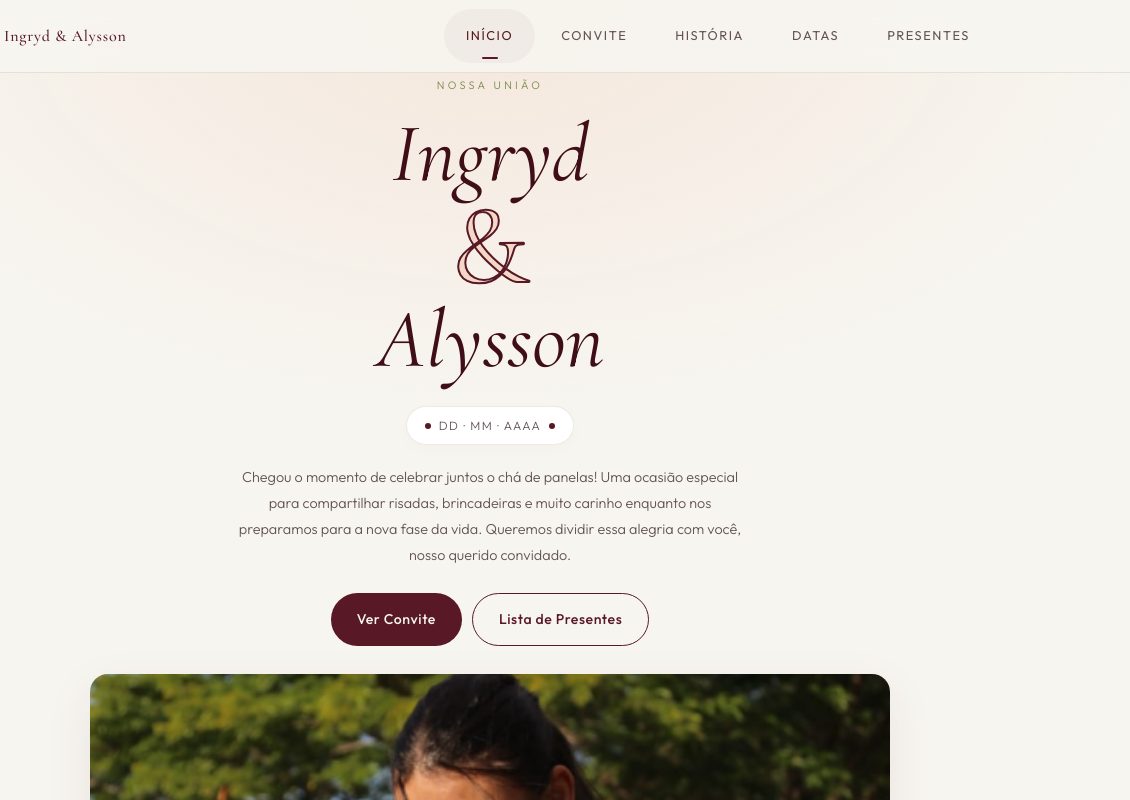
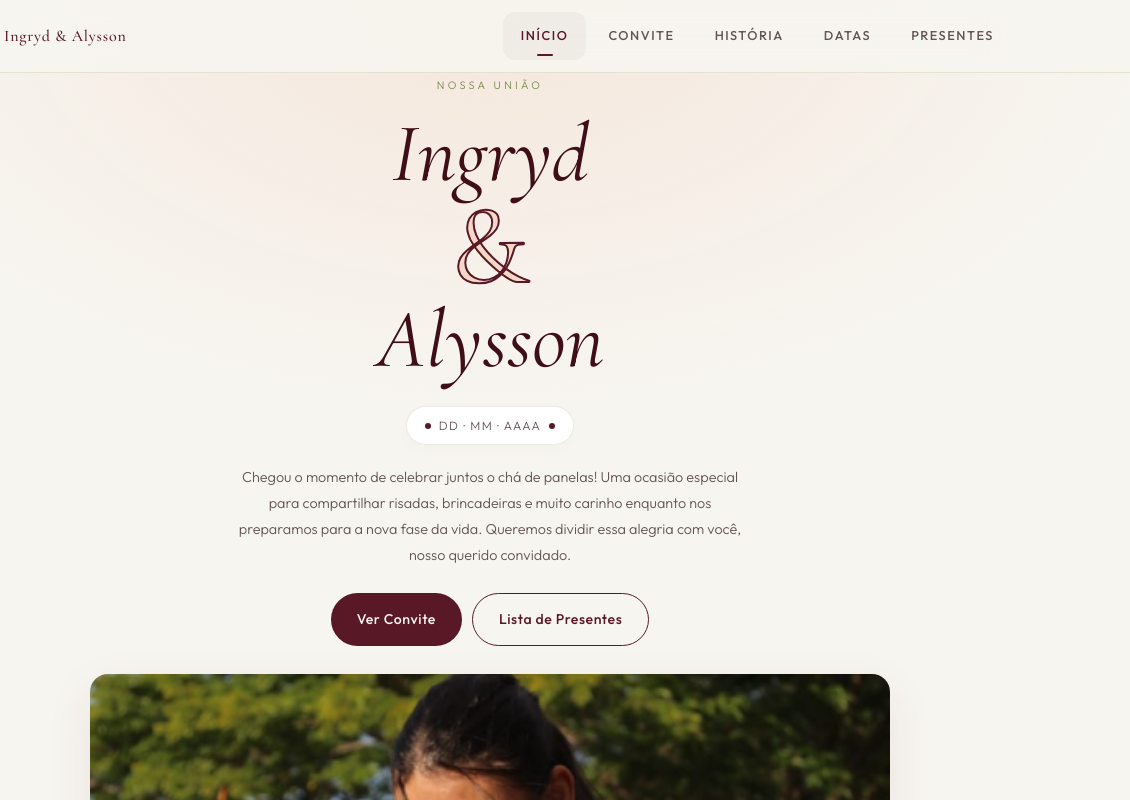
Before and after one commit to andersonjr667/Ingryd-Alysson, a website: page index.html in a window 1280 px wide. Shown: the top 800 px of the page, 150-1280 px from the left. Drawn offline with nearby package versions, Linux system fonts and the light colour scheme.

Commit message:
refactor: improve header behavior on desktop and mobile

```diff
--- a/css/global.css
+++ b/css/global.css
@@ -31,8 +31,8 @@
 
 /* --- RESET --- */
 *, *::before, *::after { margin: 0; padding: 0; box-sizing: border-box; }
-html { scroll-behavior: smooth; scroll-padding-top: 56px; }
-@media (min-width: 769px) { html { scroll-padding-top: 72px; } }
+html { scroll-behavior: smooth; scroll-padding-top: 76px; }
+@media (min-width: 769px) { html { scroll-padding-top: 92px; } }
 body {
   font-family: var(--f-sans);
   color: var(--c-text);
@@ -43,6 +43,9 @@
   -webkit-font-smoothing: antialiased;
   -webkit-text-size-adjust: 100%;
   text-size-adjust: 100%;
+}
+section[id] {
+  scroll-margin-top: 96px;
 }
 
 /* Scroll lock – usado quando menu hamburger está aberto (fix iOS) */
@@ -237,62 +240,59 @@
 
 .nav-menu {
   position: fixed;
-  inset: 0;
-  background: var(--c-bg);
+  top: 56px;
+  right: 0;
+  width: min(86vw, 320px);
+  max-width: 320px;
+  height: calc(100dvh - 56px);
+  max-height: calc(100dvh - 56px);
+  background: rgba(247, 245, 240, 0.97);
+  backdrop-filter: blur(16px);
+  -webkit-backdrop-filter: blur(16px);
   display: flex;
   flex-direction: column;
-  align-items: center;
-  justify-content: center;
-  gap: 4px;
+  align-items: stretch;
+  justify-content: flex-start;
+  gap: 6px;
   transform: translateX(100%);
-  transition: transform 0.4s cubic-bezier(0.4, 0, 0.2, 1);
+  transition: transform 0.35s cubic-bezier(0.4, 0, 0.2, 1);
   z-index: 1001;
-  padding: 20px;
+  padding: 20px 14px 24px;
   pointer-events: none;
-}
-
-/* Backdrop escuro atrás do menu */
-.nav-menu::before {
-  content: '';
-  position: fixed;
-  inset: 0;
-  background: rgba(0, 0, 0, 0.45);
-  z-index: -1;
-  opacity: 0;
-  transition: opacity 0.35s ease;
-  pointer-events: none;
+  box-shadow: -12px 0 32px rgba(88, 24, 37, 0.12);
+  border-left: 1px solid var(--c-border);
+  overflow-y: auto;
 }
 
 .nav-menu.open {
   transform: translateX(0);
   pointer-events: auto;
 }
-.nav-menu.open::before {
-  opacity: 1;
-  pointer-events: auto;
+
+.nav-menu li {
+  width: 100%;
 }
 
 .nav-menu a {
-  font-size: 1.15rem;
-  font-weight: 400;
+  font-size: 0.95rem;
+  font-weight: 500;
   letter-spacing: 0.12em;
   text-transform: uppercase;
   color: var(--c-text-soft);
-  padding: 14px 40px;
-  border-radius: var(--r-pill);
+  padding: 14px 16px;
+  border-radius: var(--r-m);
   transition: all 0.25s;
-  min-height: 54px;
+  min-height: 48px;
   display: flex;
   align-items: center;
   width: 100%;
-  justify-content: center;
+  justify-content: flex-start;
   touch-action: manipulation;
 }
 .nav-menu a:hover, .nav-menu a.active {
   color: var(--c-primary);
   background: var(--c-primary-ghost);
 }
-
 
 @media (min-width: 769px) {
   .nav-bar { height: 72px; padding: 0 48px; justify-content: space-between; }
@@ -303,10 +303,22 @@
     flex-direction: row;
     gap: 4px;
     background: transparent;
+    width: auto;
+    pointer-events: auto;
+    max-width: none;
+    height: auto;
+    max-height: none;
+    padding: 0;
+    box-shadow: none;
+    border-left: none;
+    overflow: visible;
+    z-index: 1;
   }
+  .nav-menu li { width: auto; }
   .nav-menu a {
     font-size: 0.8rem;
-    padding: 10px 22px;
+    padding: 10px 18px;
+    justify-content: center;
     position: relative;
   }
   .nav-menu a::after {
--- a/js/app.js
+++ b/js/app.js
@@ -27,6 +27,12 @@
     const onScroll = () => {
       nav.classList.toggle('scrolled', window.scrollY > 40);
       updateActiveLink();
+    };
+
+    const handleResize = () => {
+      if (window.innerWidth >= 769) {
+        closeMenu();
+      }
     };
 
     /** Abre/fecha o menu hamburger */
@@ -83,6 +89,7 @@
     });
 
     window.addEventListener('scroll', onScroll, { passive: true });
+    window.addEventListener('resize', handleResize);
     onScroll();
   };
 
@@ -93,7 +100,7 @@
         const target = document.querySelector(a.getAttribute('href'));
         if (!target) return;
         e.preventDefault();
-        target.scrollIntoView({ behavior: 'smooth' });
+        target.scrollIntoView({ behavior: 'smooth', block: 'start' });
       });
     });
   };
```
